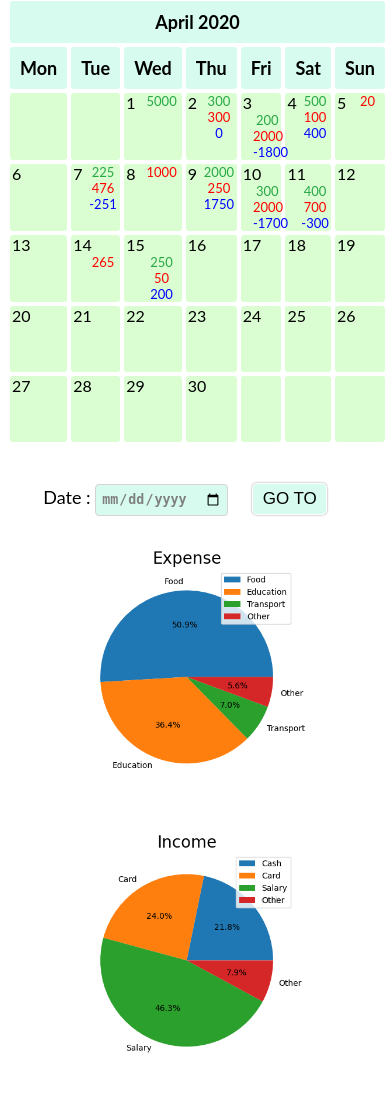
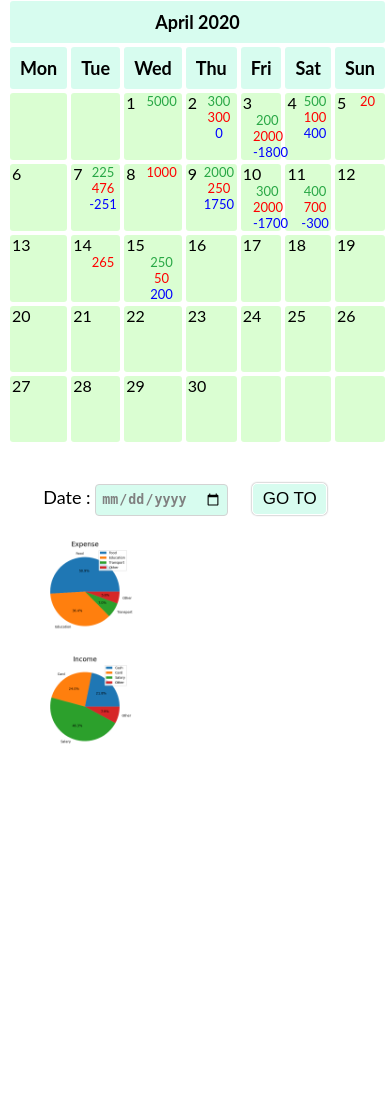
Before and after one commit to mscreation28/money_manager, a Django app: page / in a window 390 px wide. Shown: the part 219-1329 px from the top of the page. After the commit the page ends 963 px from the top, so only its background shows below. Run offline with Django 3.2, Linux system fonts and the light colour scheme; data comes from the database, SQL or seed files in the repository; both versions use the stored data as it was after the commit; some libraries are stand-ins or nearby versions.

Commit message:
responsive2

```diff
--- a/moneymanagerapp/static/css/home.css
+++ b/moneymanagerapp/static/css/home.css
@@ -113,7 +113,7 @@
     /* background: rgba(0, 0, 0, 0.6); */
     background: #fff;
     border-radius: 4px;
-    width: 30%;
+    width: 450px;
     position: absolute;
     left: 50%;
     top:50%;
@@ -190,7 +190,7 @@
     /* color: darkgray; */
 }
 .content-show a{
-    width: 15%;
+    width: 60px;
     text-align: center;
     float: right;
 }
@@ -253,7 +253,6 @@
     height: auto;
     margin: 0;
     margin-left: -7%;
-    padding-left: -7%;
     /* background-color: aquamarine; */
 }
 .content-left{
@@ -348,7 +347,6 @@
 @media(max-width:768px){
     .content-cal,
     .calendar,
-    .content-show a,
     .content-left,
     .content-right{
         float: none;
@@ -358,8 +356,20 @@
     }
     img{
         width: 100%;
+        float: none;
     }
     .bot{
         margin: 0;
     }
 }
+@media(max-width:1100px){
+    img{
+        margin: 0;
+        width: 100%;
+    }
+    .content-right{
+        padding: 0;
+        width: 40%;
+    }
+
+}
--- a/moneymanagerapp/templates/home.html
+++ b/moneymanagerapp/templates/home.html
@@ -30,8 +30,6 @@
         </div>
     </div>
     <div class="content-right">
-
-
         <img src="{% static 'img/fig.png' %}">
         <img src="{% static 'img/fig1.png' %}">
     </div>
```
Also changed, not shown: moneymanagerapp/templates/add_data.html (+8 -10 lines), moneymanagerapp/templates/add_data_inc.html (+8 -10 lines), moneymanagerapp/templates/edit_data.html (+8 -10 lines), moneymanagerapp/templates/show_data.html (+8 -10 lines), db.sqlite3.
